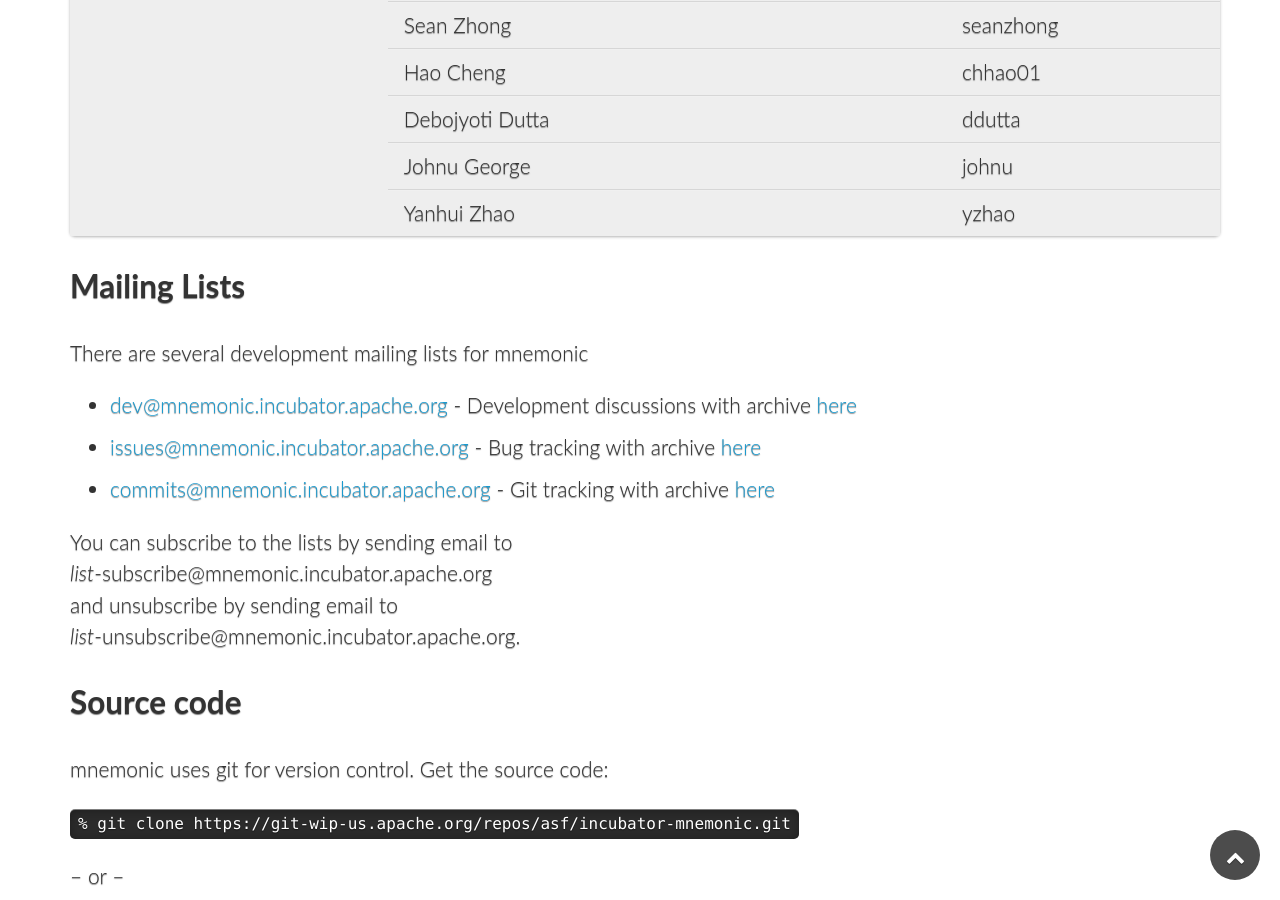
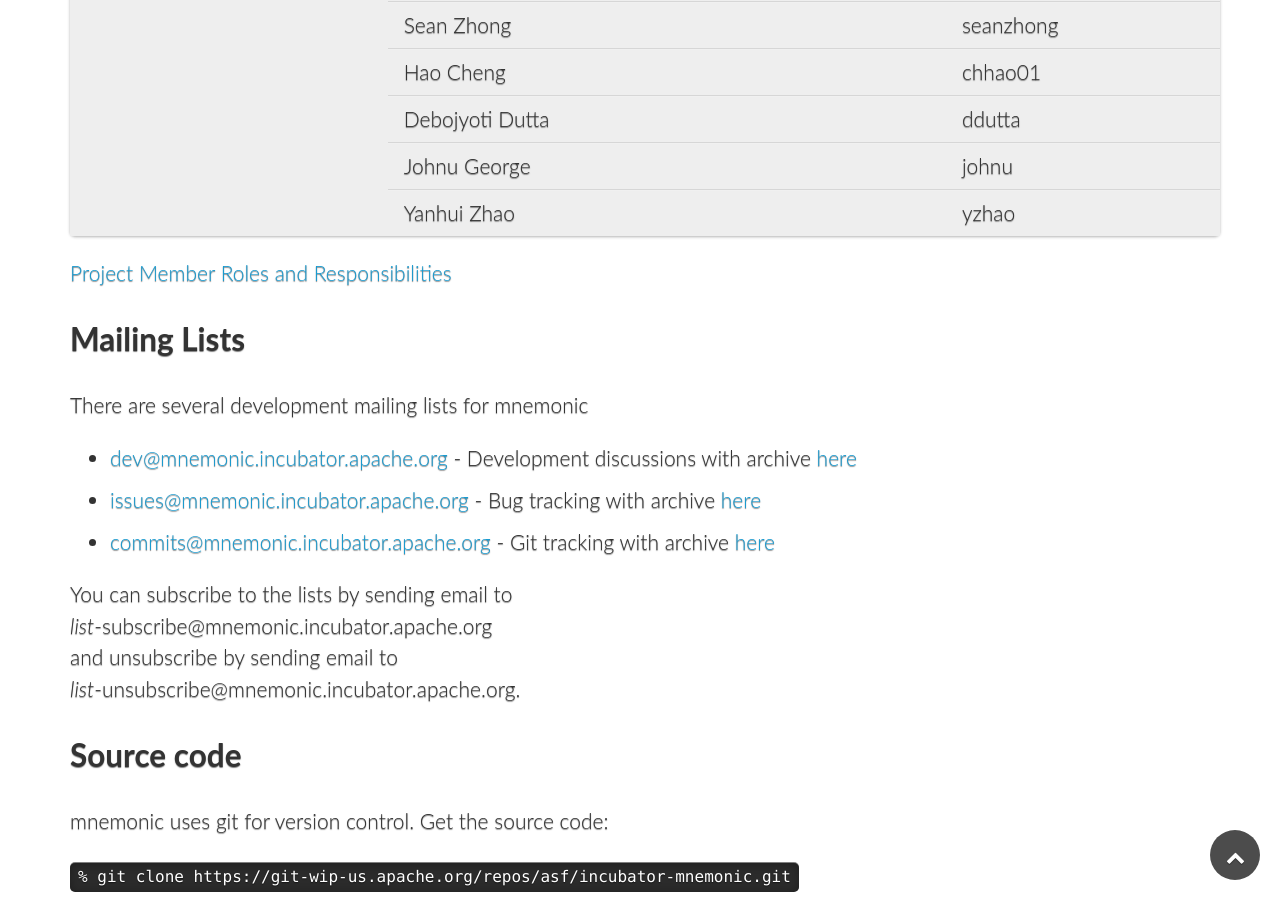
Before and after one commit to apache/mnemonic-site, a Jekyll site: the page built from src/develop/index.md, in a window 1280 px wide and 900 px high, scrolled down 1584 px. Built offline with Jekyll 4.4.1, drawn with Linux system fonts in a browser that asks for light colours; some web fonts are replaced.

Commit message:
MNEMONIC-337:Link an Apache page for roles and responsibilities

```diff
--- a/src/develop/index.md
+++ b/src/develop/index.md
@@ -143,6 +143,7 @@
   </tbody>
 </table>
 
+[Project Member Roles and Responsibilities](https://incubator.apache.org/policy/roles_and_responsibilities.html){:target="_blank"}
 
 
 
```
